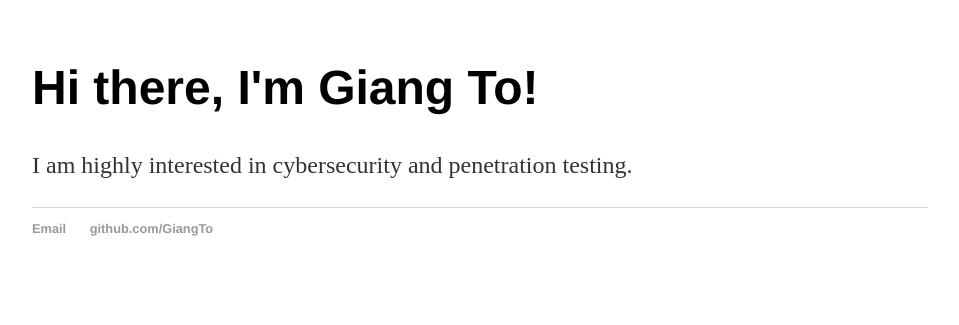
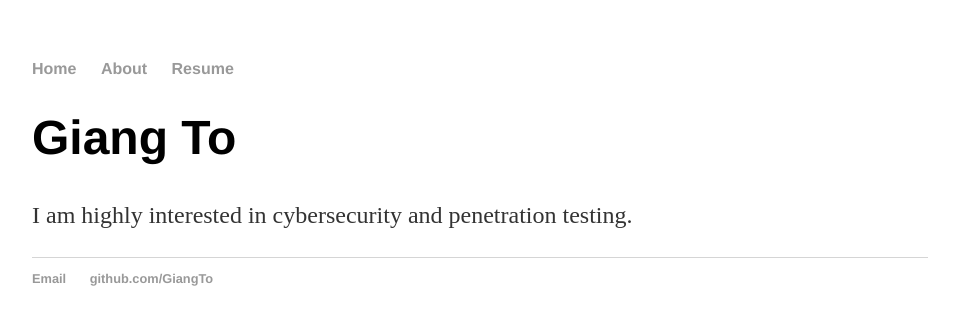
Before and after one commit to GiangTo/giangto.github.io, a Jekyll site: the page about/index.html, which Jekyll copies as it is, in a window 1280 px wide. Shown: the top 325 px of the page, without its empty margins (160-1119 px from the left). Built offline with Jekyll 4.4.1, drawn with Linux system fonts in a browser that asks for light colours.

Commit message:
Update index.html

```diff
--- a/about/index.html
+++ b/about/index.html
@@ -6,11 +6,17 @@
   </head>
 
   <body>
-
+    <nav>
+    <ul>
+      <li><a href = "/">Home</a></li>
+      <li><a href = "/about">About</a></li>
+      <li><a href = "/resume">Resume</a></li>
+    </ul>
+    </nav>
 
     <div class = "container">
     <div class = "blurb">
-      <h1>Hi there, I'm Giang To!</h1>
+      <h1>Giang To</h1>
         <p>I am highly interested in cybersecurity and penetration testing.</p>
     </div><!--/blurb-->
     </div><!--/container-->
```
